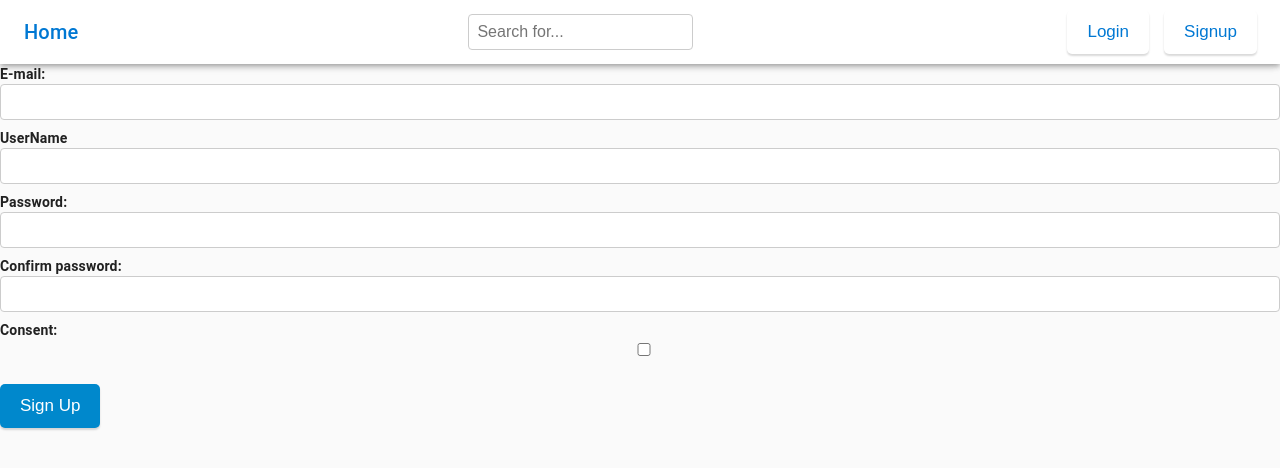
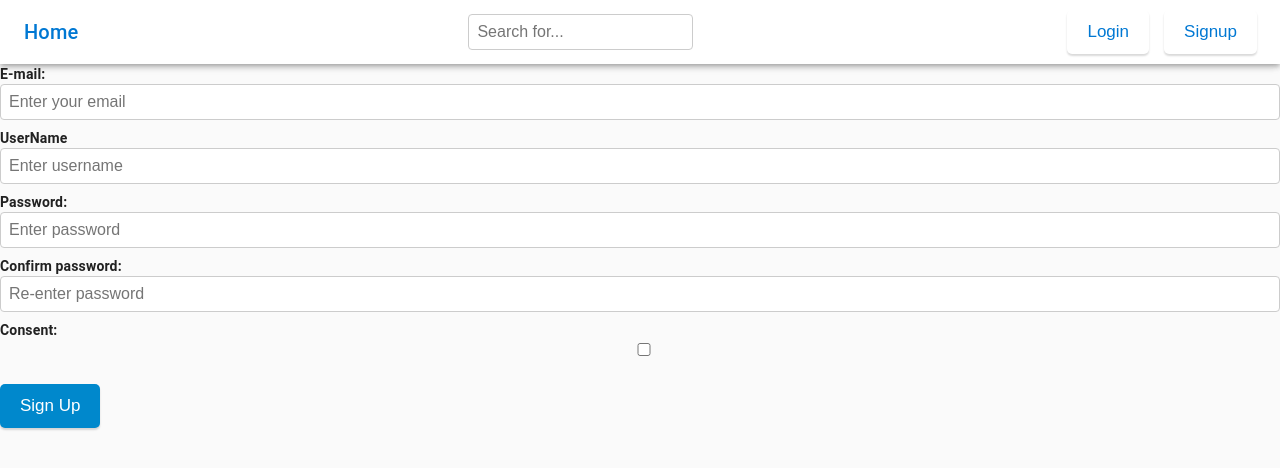
Before and after one commit to mann27/News24x7-Client, a React (Create React App) app: page /signup in a window 1280 px wide. Shown: the top 468 px of the page. Built offline with nearby package versions, Linux system fonts and the light colour scheme; no server answers.

Commit message:
Update index.js

```diff
--- a/src/components/SignupPage/index.js
+++ b/src/components/SignupPage/index.js
@@ -20,32 +20,32 @@ class SignupPage extends Component {
           setTimeout(() => {
             console.log('User has been sucessfully saved!', values)
             setSubmitting(false)
-          }, 2000)
+          }, 500)
         }}
       >
         {({ isSubmitting, errors, handleChange, handleSubmit }) => (
           <div className="form">
             <label className="form-field" htmlFor="email">
               <span>E-mail:</span>
-              <input name="email" type="email" onChange={handleChange} />
+              <input name="email" type="email" placeholder="Enter your email" onChange={handleChange} />
             </label>
             <div className="form-field-error">{errors.email}</div>
 
             <label className="form-field" htmlFor="userName">
               <span>UserName</span>
-              <input name="userName" type="name" onChange={handleChange} />
+              <input name="userName" type="name" placeholder="Enter username" onChange={handleChange} />
             </label>
             <div className="form-field-error">{errors.name}</div>
 
             <label className="form-field" htmlFor="password">
               <span>Password:</span>
-              <input name="password" type="password" onChange={handleChange} />
+              <input name="password" type="password" placeholder="Enter password"onChange={handleChange} />
             </label>
             <div className="form-field-error">{errors.password}</div>
 
             <label className="form-field" htmlFor="passwordConfirmation">
               <span>Confirm password:</span>
-              <input name="passwordConfirmation" type="password" onChange={handleChange} />
+              <input name="passwordConfirmation" type="password" placeholder="Re-enter password" onChange={handleChange} />
             </label>
             <div className="form-field-error">{errors.passwordConfirmation}</div>
 
```
